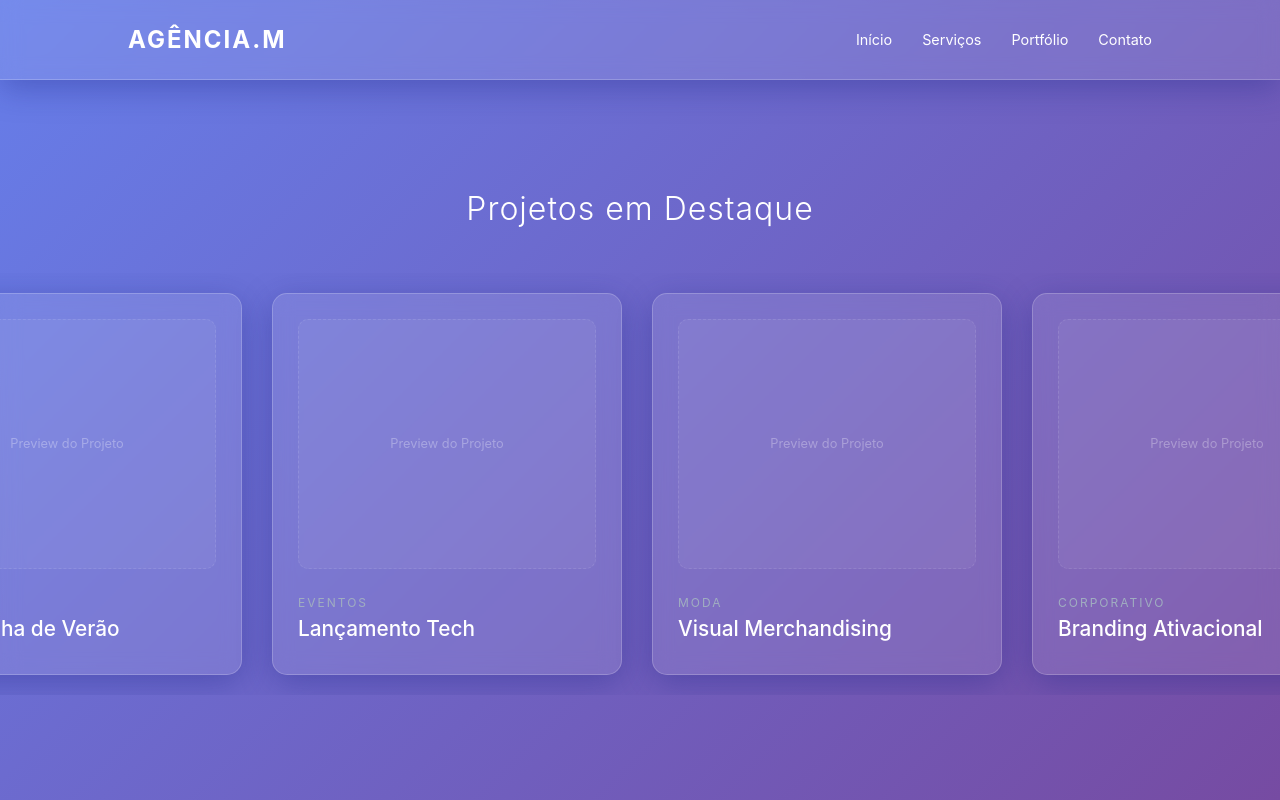
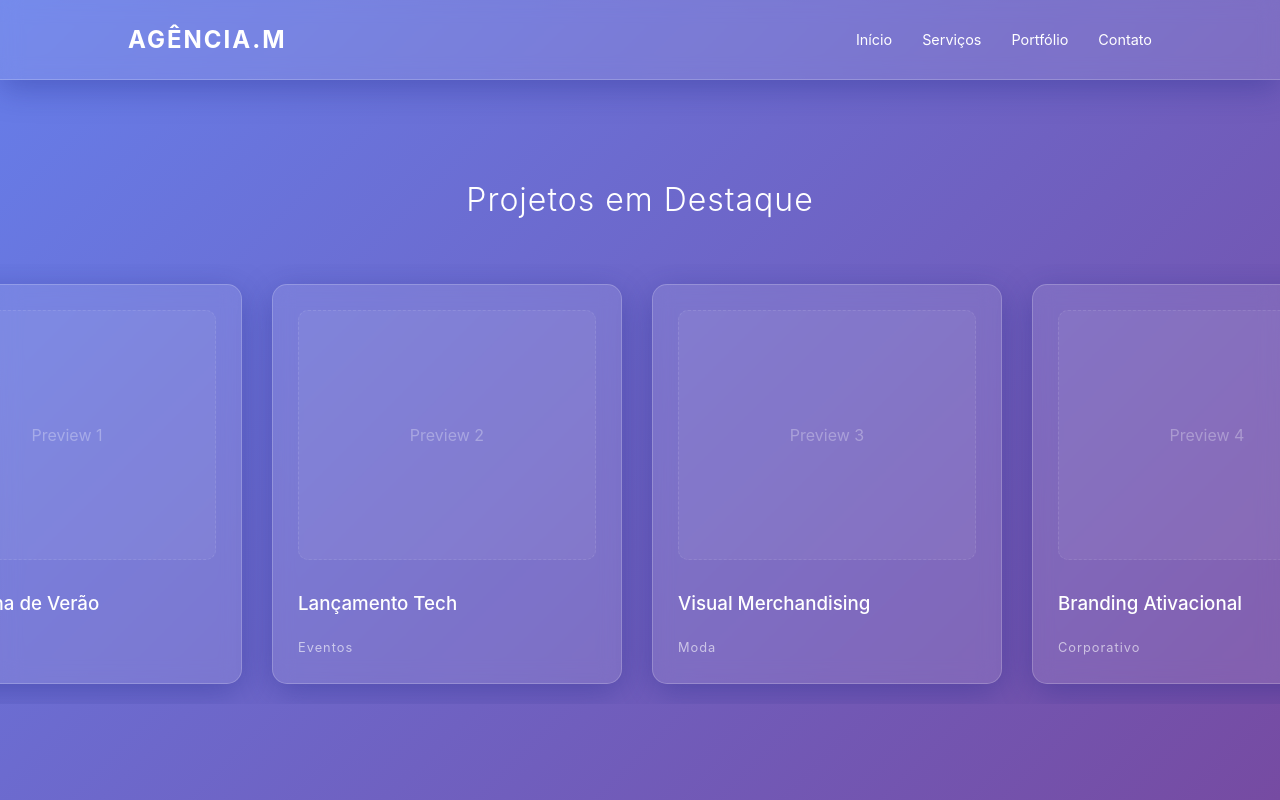
Before and after one commit to PatricAugusto/Free-Template-Merchan-v1, a React (Vite) app: page / in a window 1280 px wide. Shown: the top 800 px of the page. Built offline with nearby package versions, Linux system fonts and the light colour scheme.

Commit message:
fix: resolve unused 'projects' variable and cleanup portfolio mapping

```diff
--- a/src/components/Portfolio.jsx
+++ b/src/components/Portfolio.jsx
@@ -1,3 +1,4 @@
+import { useRef } from 'react';
 import styled from 'styled-components';
 import { glassTheme } from '../styles/theme';
 
@@ -7,6 +8,7 @@ const Section = styled.section`
   display: flex;
   flex-direction: column;
   align-items: center;
+  position: relative;
 `;
 
 const SectionTitle = styled.h2`
@@ -14,7 +16,13 @@ const SectionTitle = styled.h2`
   font-weight: 300;
   margin-bottom: 40px;
   letter-spacing: 1px;
-  padding: 0 10%;
+`;
+
+const CarouselWrapper = styled.div`
+  position: relative;
+  width: 100%;
+  display: flex;
+  align-items: center;
 `;
 
 const CarouselContainer = styled.div`
@@ -26,12 +34,39 @@ const CarouselContainer = styled.div`
   scroll-behavior: smooth;
   scroll-snap-type: x mandatory;
 
-  &::-webkit-scrollbar {
+  &::-webkit-scrollbar { display: none; }
+  -ms-overflow-style: none;
+  scrollbar-width: none;
+`;
+
+const NavButton = styled.button`
+  ${glassTheme.glass}
+  position: absolute;
+  top: 50%;
+  transform: translateY(-50%);
+  width: 50px;
+  height: 50px;
+  border-radius: 50%;
+  color: white;
+  font-size: 1.5rem;
+  display: flex;
+  justify-content: center;
+  align-items: center;
+  cursor: pointer;
+  z-index: 10;
+  transition: all 0.3s ease;
+  border: 1px solid rgba(255, 255, 255, 0.3);
+
+  &:hover {
+    background: rgba(255, 255, 255, 0.2);
+    transform: translateY(-50%) scale(1.1);
+  }
+
+  ${props => props.direction === 'left' ? 'left: 5%;' : 'right: 5%;'}
+
+  @media (max-width: 768px) {
     display: none;
   }
-
-  -ms-overflow-style: none;
-  scrollbar-width: none;
 `;
 
 const Card = styled.div`
@@ -94,20 +129,48 @@ const projects = [
 ];
 
 const Portfolio = () => {
+  const carouselRef = useRef(null);
+
+  const scroll = (direction) => {
+    const { current } = carouselRef;
+    const scrollAmount = 380;
+
+    if (direction === 'left') {
+      current.scrollLeft -= scrollAmount;
+    } else {
+      current.scrollLeft += scrollAmount;
+    }
+  };
+
   return (
     <Section>
       <SectionTitle>Projetos em Destaque</SectionTitle>
-      <CarouselContainer>
-        {projects.map((project) => (
-          <Card key={project.id}>
-            <ImagePlaceholder>Preview do Projeto</ImagePlaceholder>
-            <ProjectInfo>
-              <ProjectCategory>{project.category}</ProjectCategory>
-              <ProjectTitle>{project.title}</ProjectTitle>
-            </ProjectInfo>
-          </Card>
-        ))}
-      </CarouselContainer>
+
+      <CarouselWrapper>
+        <NavButton direction="left" onClick={() => scroll('left')}>‹</NavButton>
+
+        <CarouselContainer ref={carouselRef}>
+          {projects.map((project) => (
+            <Card key={project.id}>
+              <div style={{
+                height: '250px',
+                background: 'rgba(255,255,255,0.05)',
+                borderRadius: '10px',
+                display: 'flex',
+                justifyContent: 'center',
+                alignItems: 'center',
+                border: '1px dashed rgba(255,255,255,0.1)'
+              }}>
+                <span style={{opacity: 0.3}}>Preview {project.id}</span>
+              </div>
+              <h3 style={{fontWeight: '500', marginTop: '10px'}}>{project.title}</h3>
+              <p style={{opacity: 0.6, fontSize: '0.8rem', letterSpacing: '1px'}}>{project.category}</p>
+            </Card>
+          ))}
+        </CarouselContainer>
+
+        <NavButton direction="right" onClick={() => scroll('right')}>›</NavButton>
+      </CarouselWrapper>
     </Section>
   );
 };
```
